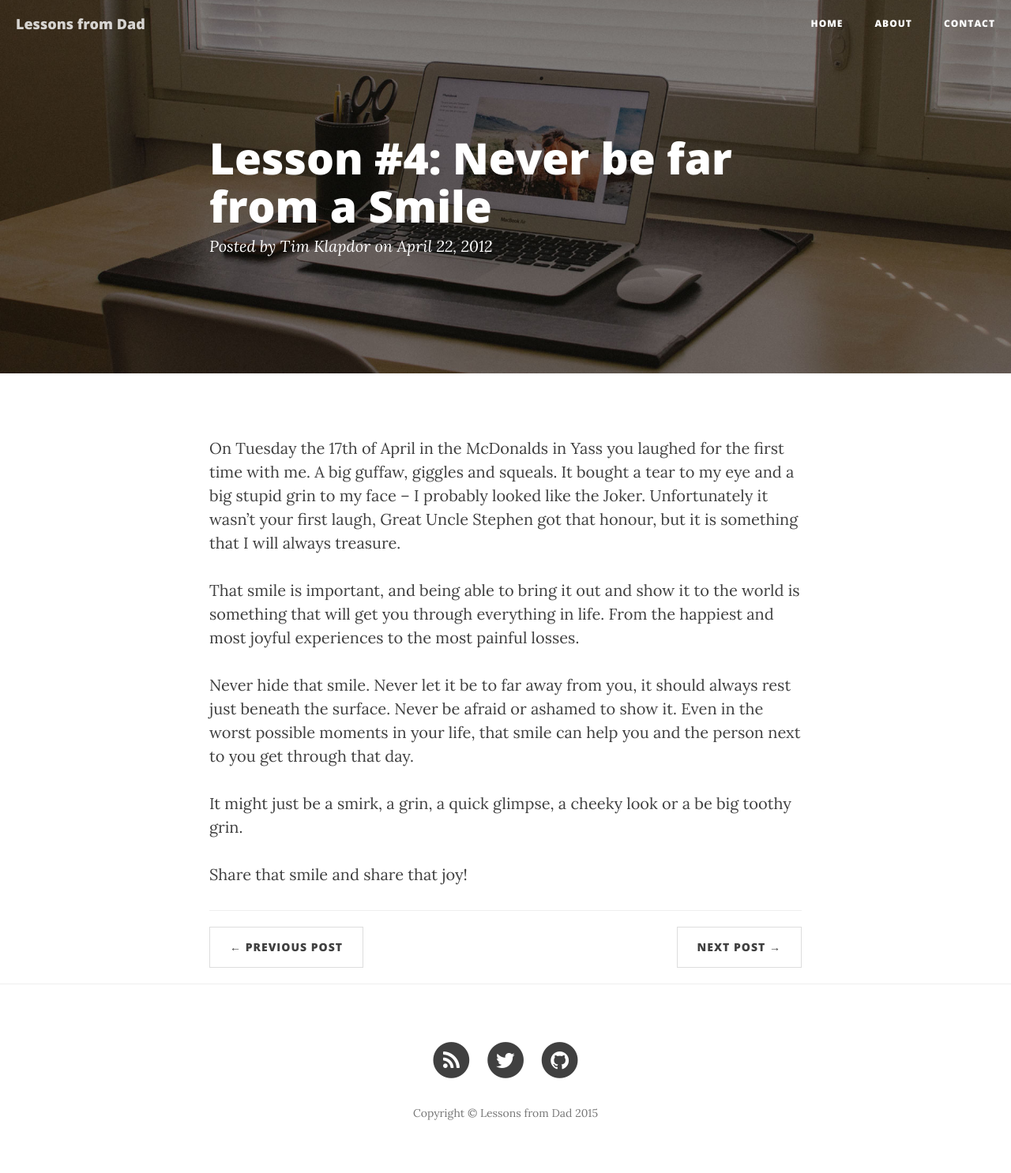
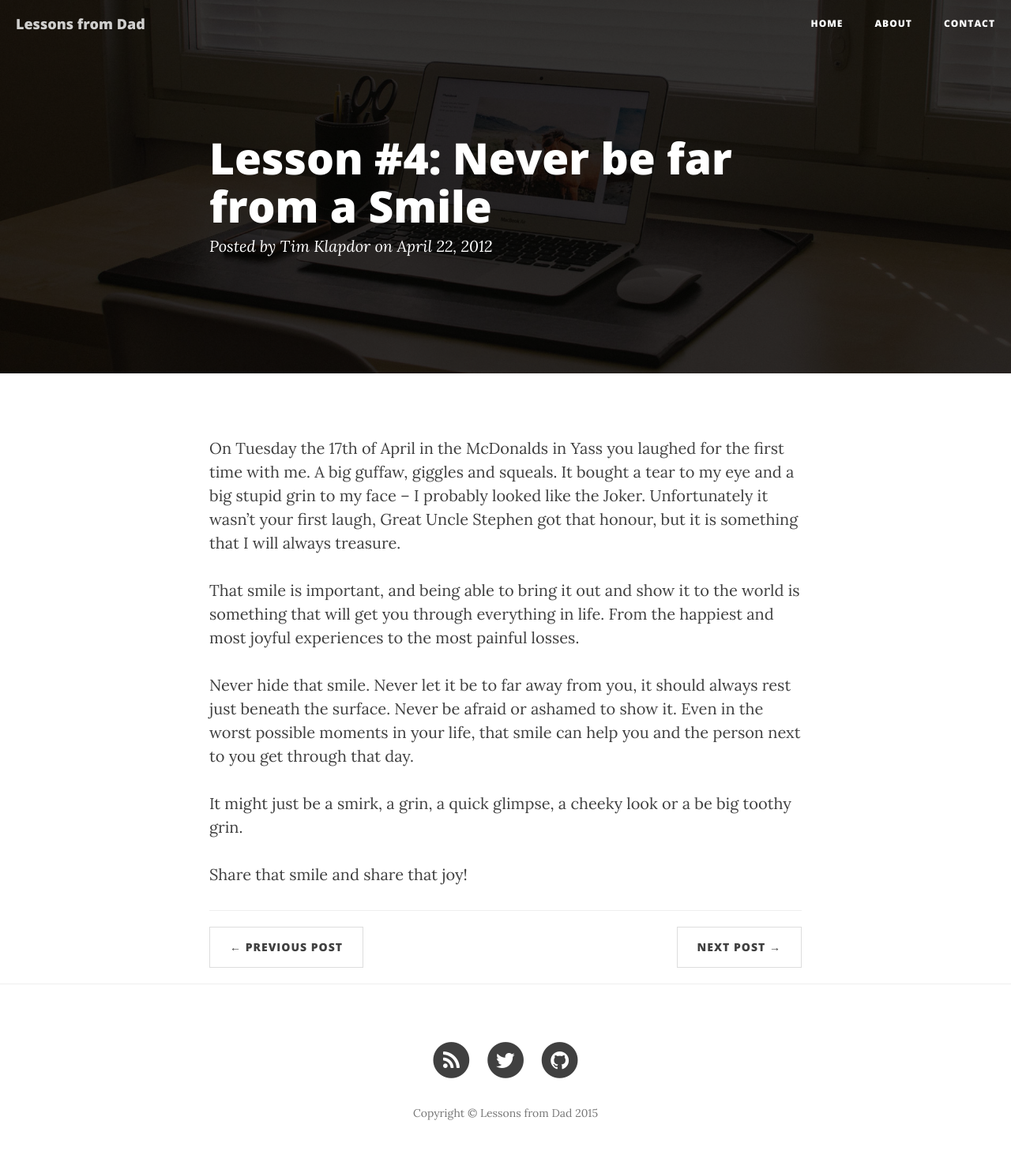
Before and after one commit to timklapdor/Lessons-From-Dad, a Jekyll site: the page built from _posts/2012-04-22-Lesson-4.md, in a window 1280 px wide. Shown: the whole page at 79% size. Built offline with Jekyll 4.4.1, drawn with Linux system fonts in a browser that asks for light colours; nearby versions of some CDN libraries.

Commit message:
post overlay

```diff
--- a/_layouts/post.html
+++ b/_layouts/post.html
@@ -3,7 +3,7 @@ layout: default
 ---
 
 <!-- Post Header -->
-<header class="intro-header" style="background-image: url('{{ site.baseurl }}/{% if page.header-img %}{{ page.header-img }}{% else %}{{ site.header-img }}{% endif %}')">
+<header class="intro-header" style="background-image: linear-gradient(rgba(0, 0, 0, 0.6), rgba(0, 0, 0, 0.6)), url('{{ site.baseurl }}/{% if page.header-img %}{{ page.header-img }}{% else %}{{ site.header-img }}{% endif %}')">
     <div class="container">
         <div class="row">
             <div class="col-lg-8 col-lg-offset-2 col-md-10 col-md-offset-1">
```
